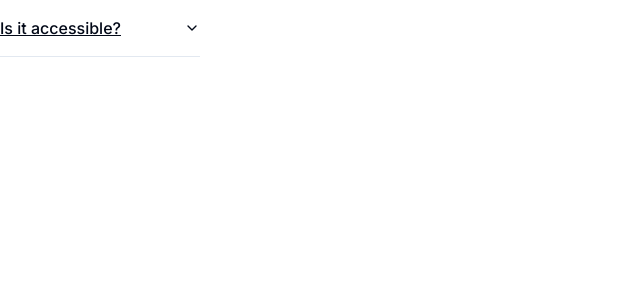
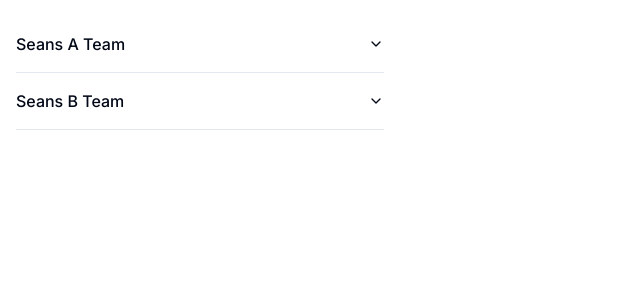
Before and after one commit to evilusean/CourseraGoogleFCC, a Next.js app in the folder FCC-React-ShadCN-UI/recipsean/: page / in a window 1280 px wide. Shown: the top 300 px of the page, without its empty margins (0-640 px from the left). Built offline with nearby package versions, Linux system fonts and the light colour scheme.

Commit message:
Update MyAccordion.tsx
made it so it can create 2

```diff
--- a/FCC-React-ShadCN-UI/recipsean/src/app/SHADCN/MyAccordion.tsx
+++ b/FCC-React-ShadCN-UI/recipsean/src/app/SHADCN/MyAccordion.tsx
@@ -8,12 +8,18 @@ import {
 
 function MyAccordion() {
   return (
-<div className='w-[200px]'>
+<div className='w-[400px] p-4'>
 <Accordion type="single" collapsible>
   <AccordionItem value="item-1">
-    <AccordionTrigger>Is it accessible?</AccordionTrigger>
+    <AccordionTrigger>Seans A Team</AccordionTrigger>
     <AccordionContent>
-      Yes. It adheres to the WAI-ARIA design pattern.
+      Testing the Dropdown component, my first ShadCN component, This is very cool,
+    </AccordionContent>
+  </AccordionItem>
+  <AccordionItem value="item-2">
+    <AccordionTrigger>Seans B Team</AccordionTrigger>
+    <AccordionContent>
+      Sean Team 6(RIP) - CARTHAGO DELENDA EST - Ceterum (autem) censeo Carthaginem esse delendam ("Furthermore, I consider Carthage to need to be destroyed") - Based Cato
     </AccordionContent>
   </AccordionItem>
 </Accordion>
```
